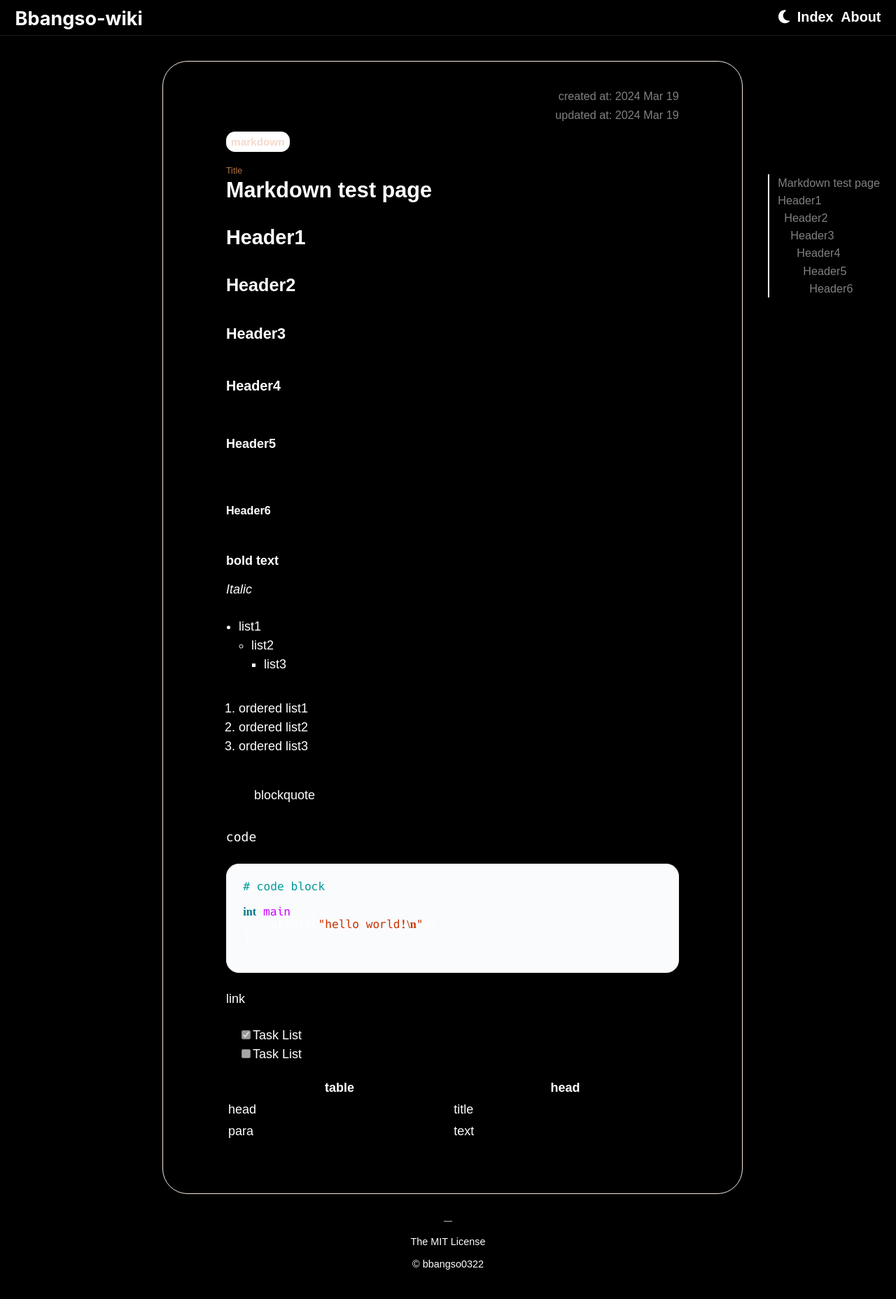
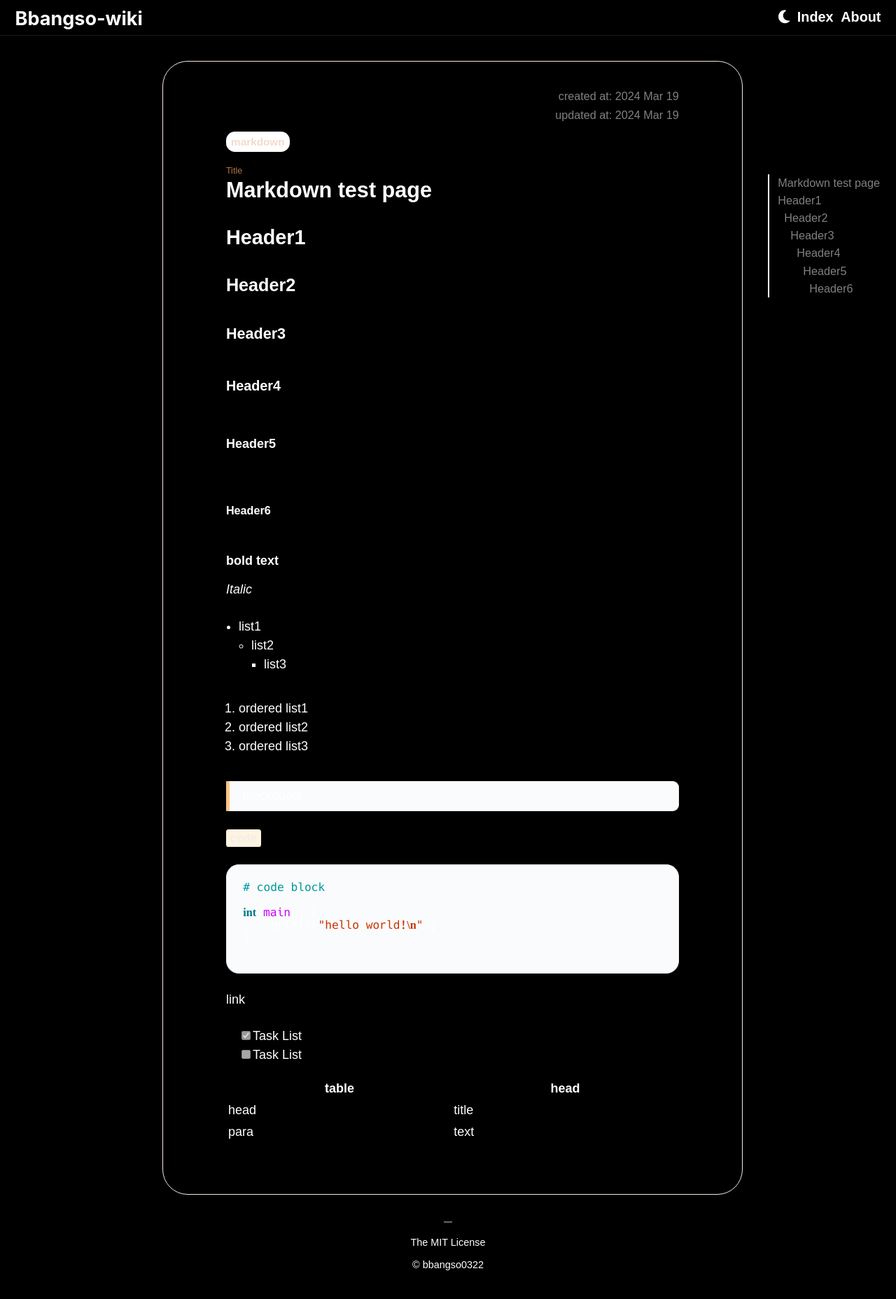
Before and after one commit to bbangso0322/kiwi-log, a Jekyll site: the page built from _mywikis/Markdown Test Page.md, in a window 1280 px wide. Shown: the whole page at 70% size. Built offline with Jekyll 4.4.1, drawn with Linux system fonts in a browser that asks for light colours; some web fonts are replaced.

Commit message:
add plaincode, blockquote style

```diff
--- a/_sass/markdown.scss
+++ b/_sass/markdown.scss
@@ -13,8 +13,26 @@ p {
 	line-height: 1rem;
 }
 
+.language-plaintext {
+	font-family: code-monospace;
+	font-size: 0.9rem;
+	color: var(--plaincode-font-color);
+	background-color: var(--plaincode-background-color);
+	border-radius: 0.2rem;
+	padding: 0.15rem 0.3rem;
+}
+
 code {
 	font-family: code-monospace;
+}
+
+blockquote {
+	margin: 1rem 0;
+	padding: 0 1rem;
+	background-color: var(--code-background-color);
+	border: 1px solid var(--code-border-color);
+	border-left: 0.3rem solid var(--quote-left-border-color);
+	border-radius: 0 0.5rem 0.5rem 0;
 }
 
 .page-container h1,
--- a/assets/js/utils.js
+++ b/assets/js/utils.js
@@ -48,6 +48,9 @@ class LightMode{
 			styler.setProperty("--anchor-color", '#CFA684');
 			styler.setProperty("--code-background-color", '#F9FBFD');
 			styler.setProperty("--code-border-color", '#EDEDED');
+			styler.setProperty("--plaincode-font-color", '#D3851F');
+			styler.setProperty("--plaincode-background-color", '#FFF3E1');
+			styler.setProperty("--quote-left-border-color", '#ffc582');
 			styler.setProperty("--scroll-color", '#D7D7D7');
 			styler.setProperty("--scroll-color-hover", '#BBB');
 			modeIcon.classList.remove("fa-moon");
@@ -70,6 +73,11 @@ class LightMode{
 			styler.setProperty("--toc-border-color", 'white');
 			styler.setProperty("--code-background-color", '#F9FBFD');
 			styler.setProperty("--code-border-color", '#EDEDED');
+			styler.setProperty("--plaincode-font-color", '#EDEDED');
+			styler.setProperty("--plaincode-background-color", '#FFF3E1');
+			styler.setProperty("--quote-left-border-color", '#ffc582');
+			styler.setProperty("--scroll-color", '#D7D7D7');
+			styler.setProperty("--scroll-color-hover", '#BBB');
 			modeIcon.classList.remove("fa-sun");
 			modeIcon.classList.add("fa-moon");
 		}
```
